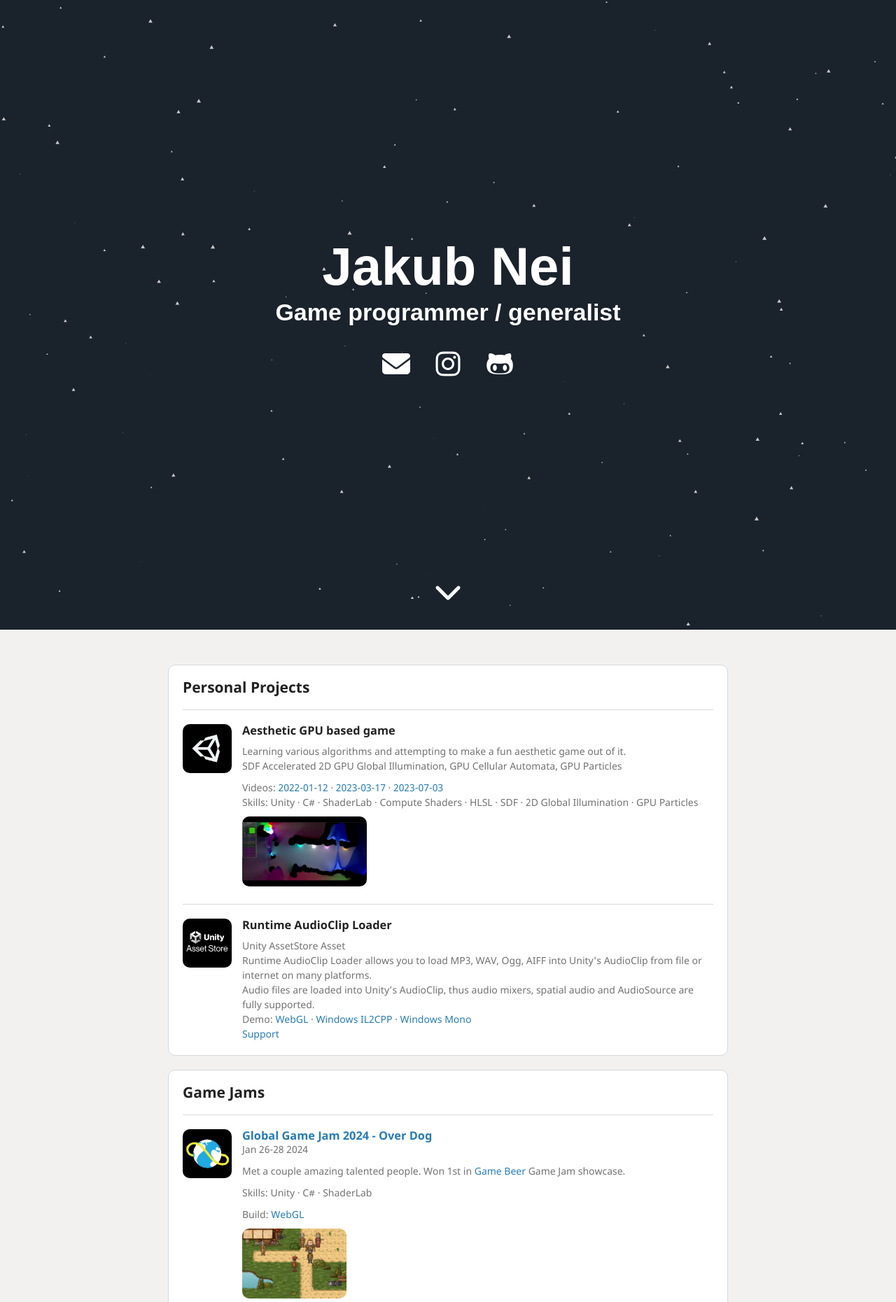
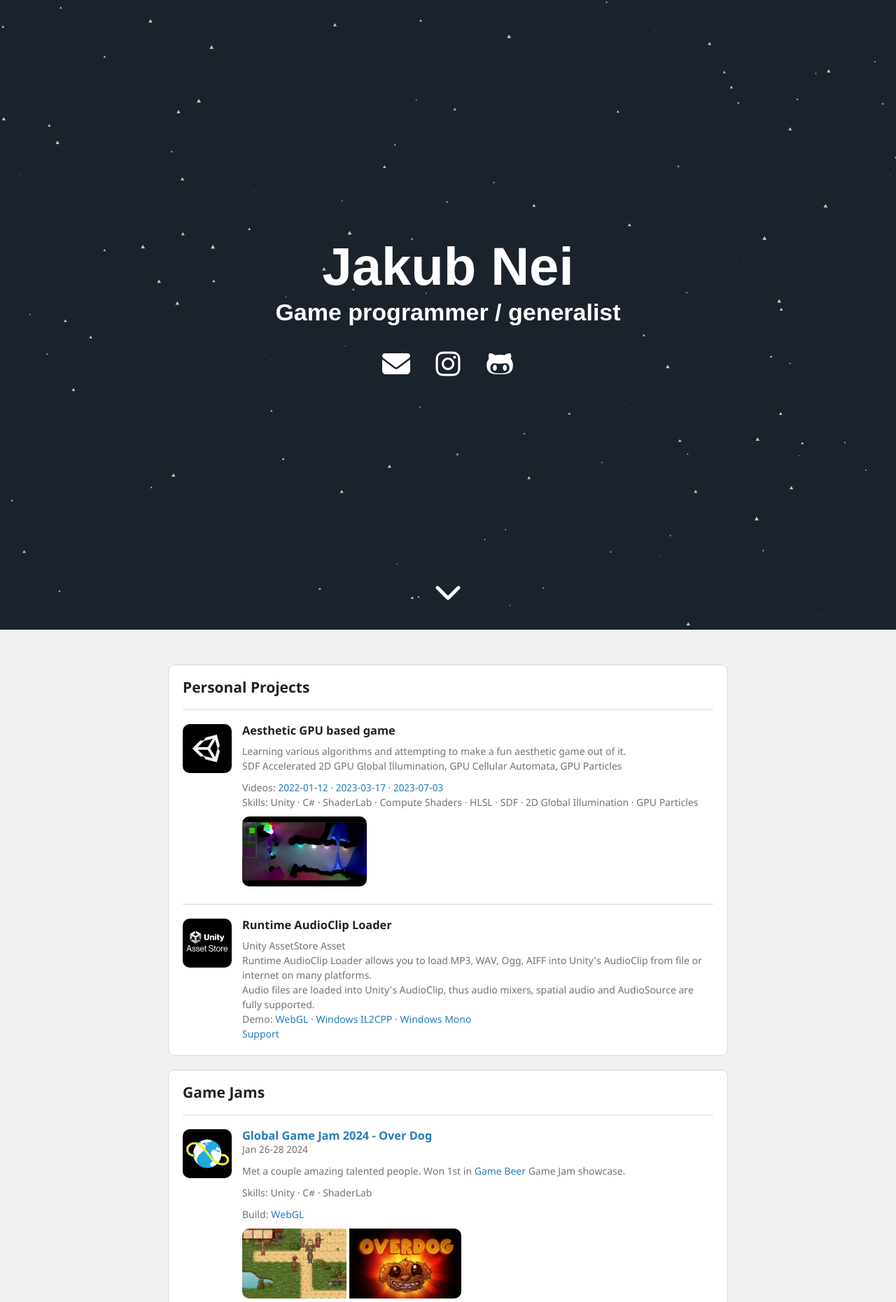
Before and after one commit to JakubNei/jakubnei.github.io, a Jekyll site: the page built from index.html, in a window 1280 px wide. Shown: the top 1861 px of the page at 70% size. Built offline with Jekyll 4.4.1, drawn with Linux system fonts in a browser that asks for light colours; nearby versions of some CDN libraries; grey boxes are pictures that could not be loaded.

Commit message:
Added OverDog logo

```diff
--- a/pages/portfolio/portfolio.html
+++ b/pages/portfolio/portfolio.html
@@ -57,7 +57,8 @@
 			<div>Build: <a href="https://jakubnei.github.io/OverDogBuilds/2024-02-09b/">WebGL</a>
 			<br>
 			<div class="previews">
-				<img src="{{'pages/portfolio/preview-overdog.png' | relative_url }}">
+				<img src="{{'pages/portfolio/preview-overdog-1.png' | relative_url }}">
+				<img src="{{'pages/portfolio/preview-overdog-2.png' | relative_url }}">
 			</div>
 		</aside>
 	</section>
```
Also changed, not shown: pages/portfolio/preview-overdog-1.png (renamed from pages/portfolio/preview-overdog.png), pages/portfolio/preview-overdog-2.png (added).
